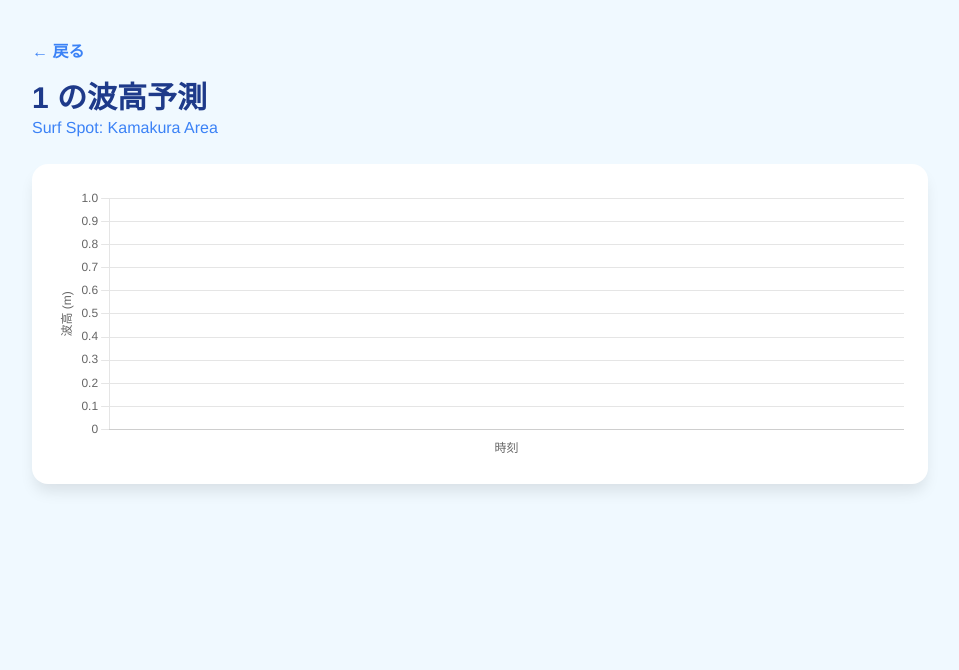
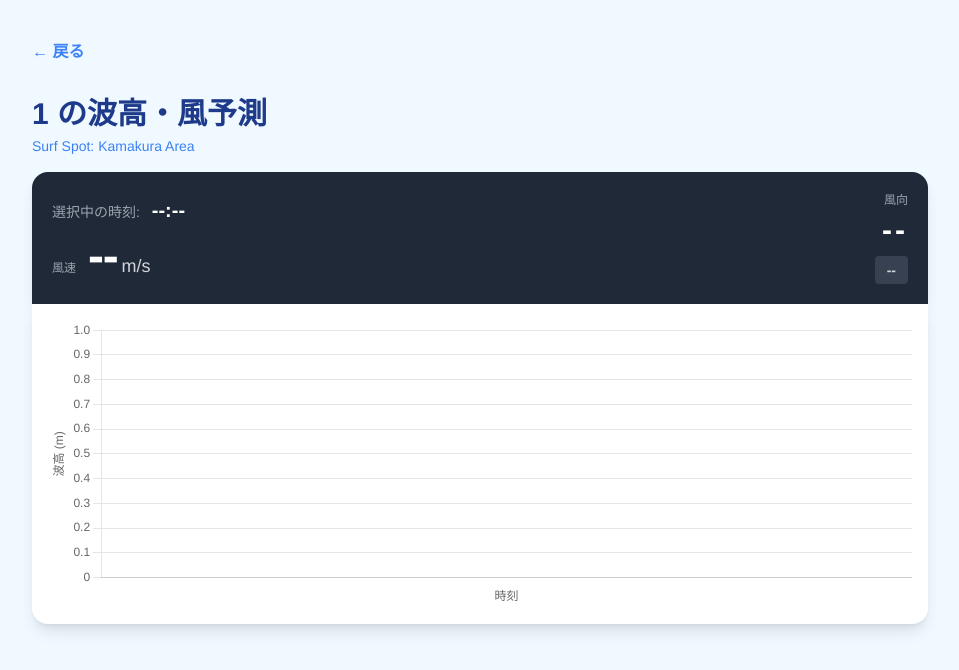
Before and after one commit to 202304700/my-wave-app, a Flask app: page /1 in a window 1280 px wide. Shown: the top 670 px of the page, without its empty margins (160-1119 px from the left). Run offline with Flask 3, Linux system fonts and the light colour scheme; data that the repository does not hold is empty; some libraries are stand-ins or nearby versions.

Commit message:
情報の見出し作成、風強さ向追加、さっきされてなかったから

```diff
--- a/app.py
+++ b/app.py
@@ -1,34 +1,61 @@
-from flask import Flask, render_template, redirect, url_for
+import os
+from flask import Flask, render_template
 import requests
-import json
 from datetime import datetime, timedelta
+from dotenv import load_dotenv
+
+# .envファイルから環境変数を読み込む
+load_dotenv()
 
 app = Flask(__name__)
 
 # 鎌倉の緯度経度
 lat = 35.3193
 lon = 139.5503
-api_key = "67901aaa-15eb-11f0-803a-0242ac130003-67901b04-15eb-11f0-803a-0242ac130003"  # Stormglass APIキーを入力
+
+# APIキーを環境変数から取得
+api_key = os.environ.get("STORMGLASS_API_KEY")
 url = "https://api.stormglass.io/v2/weather/point"
+
+# 風向きの角度からコンディション（オン/オフ）を判定する関数
+def get_wind_condition(deg):
+    if deg is None:
+        return "データなし"
+    if 315 <= deg or deg <= 45:
+        return "オフショア (良好)"
+    elif 135 <= deg <= 225:
+        return "オンショア (乱れ)"
+    else:
+        return "サイドショア"
+
+# 追加：角度(0~360度)を16方位（北、南東など）に変換する関数
+def get_cardinal_direction(deg):
+    if deg is None:
+        return "--"
+    dirs = ["北", "北北東", "北東", "東北東", "東", "東南東", "南東", "南南東",
+            "南", "南南西", "南西", "西南西", "西", "西北西", "北西", "北北西"]
+    ix = int((deg + 11.25) / 22.5)
+    return dirs[ix % 16]
 
 @app.route('/')
 def index():
-    # 今日から7日分の日付を生成
     today = datetime.today()
     dates = [today + timedelta(days=i) for i in range(7)]
-    # 日付をフォーマットしてリストに保存
     date_strings = [date.strftime('%Y-%m-%d') for date in dates]
     return render_template('index.html', dates=date_strings)
 
 @app.route('/<date>')
 def show_wave_info(date):
-    # Stormglass APIでデータを取得
+    # favicon.ico の自動リクエストを無視してエラーを防ぐ
+    if date == 'favicon.ico':
+        return "", 204
+
     params = {
         "lat": lat,
         "lng": lon,
-        "params": "waveHeight,swellHeight,windSpeed",
-        "start": f"{date}T00:00:00Z",  # 開始時間を指定（指定された日付の00:00:00）
-        "end": f"{date}T23:59:59Z"     # 終了時間を指定（指定された日付の23:59:59）
+        "params": "waveHeight,swellHeight,windSpeed,windDirection",
+        "start": f"{date}T00:00:00Z",
+        "end": f"{date}T23:59:59Z"
     }
 
     headers = {
@@ -39,22 +66,42 @@ def show_wave_info(date):
 
     wave_data = []
     time_data = []
+    wind_condition_data = []
+    wind_speed_data = []
+    wind_cardinal_data = [] # 方位データのリストを追加
 
     if response.status_code == 200:
         data = response.json()
 
         if "hours" in data:
             for hour_data in data["hours"]:
-                wave_data.append(hour_data['waveHeight']['sg'])  # SG（Stormglass）モデルの波の高さ
-                time_data.append(hour_data['time'])  # 時刻データ
+                wave_data.append(hour_data.get('waveHeight', {}).get('sg', 0))
+                time_data.append(hour_data['time'])
+
+                wind_deg = hour_data.get('windDirection', {}).get('sg')
+                wind_speed = hour_data.get('windSpeed', {}).get('sg', 0)
+
+                wind_condition_data.append(get_wind_condition(wind_deg))
+                wind_speed_data.append(wind_speed)
+                wind_cardinal_data.append(get_cardinal_direction(wind_deg)) # 方位を追加
 
             # タイムスタンプのフォーマット修正
             time_data = [datetime.strptime(hour, "%Y-%m-%dT%H:%M:%S%z").strftime("%H:%M") for hour in time_data]
 
     else:
         print(f"APIリクエスト失敗: {response.status_code}")
+        print(response.text)
 
-    return render_template('wave_info.html', wave_data=wave_data, time_data=time_data, date=date)
+    return render_template(
+        'wave_info.html',
+        wave_data=wave_data,
+        time_data=time_data,
+        wind_condition_data=wind_condition_data,
+        wind_speed_data=wind_speed_data,
+        wind_cardinal_data=wind_cardinal_data, # HTMLに渡す
+        date=date
+    )
 
 if __name__ == '__main__':
-    app.run(host='0.0.0.0', port=10000)
+    port = int(os.environ.get("PORT", 10000))
+    app.run(host='0.0.0.0', port=port)
--- a/static/css/style.css
+++ b/static/css/style.css
@@ -27,7 +27,6 @@ body {
     text-decoration: underline;
 }
 
-/* 前回の内容に以下を追記・統合 */
 
 body {
     background-color: #f0f9ff;
--- a/static/js/chart_script.js
+++ b/static/js/chart_script.js
@@ -1,17 +1,53 @@
+let myWaveChart = null;
+
 /**
  * 波の高さグラフを描画する関数
  * @param {Array} timeData - 時刻の配列
  * @param {Array} waveData - 波の高さの配列
+ * @param {Array} windSpeedData - 風速の配列 (今回追加)
+ * @param {Array} windConditionData - 風の状態の配列 (今回追加)
  */
-function renderWaveChart(timeData, waveData) {
+function updateDashboard(index, timeData, windSpeedData, windConditionData, windCardinalData) {
+    document.getElementById('display-time').innerText = timeData[index];
+    document.getElementById('display-wind-speed').innerText = windSpeedData[index];
+    document.getElementById('display-wind-cardinal').innerText = windCardinalData[index];
+
+    const conditionEl = document.getElementById('display-wind-condition');
+    const condition = windConditionData[index];
+    conditionEl.innerText = condition;
+
+    // コンディションによって文字色と背景色を変える
+    if (condition.includes('オフショア')) {
+        conditionEl.className = "inline-block text-sm font-bold px-3 py-1 rounded bg-blue-900 text-blue-300";
+    } else if (condition.includes('オンショア')) {
+        conditionEl.className = "inline-block text-sm font-bold px-3 py-1 rounded bg-red-900 text-red-300";
+    } else {
+        conditionEl.className = "inline-block text-sm font-bold px-3 py-1 rounded bg-gray-700 text-gray-300";
+    }
+}
+
+/**
+ * 波の高さグラフを描画する関数
+ */
+function renderWaveChart(timeData, waveData, windSpeedData, windConditionData, windCardinalData) {
     const ctx = document.getElementById('waveChart').getContext('2d');
 
-    // グラフにグラデーションをかける（上から下へ）
+    // 再描画時のバグ防止
+    if (myWaveChart) {
+        myWaveChart.destroy();
+    }
+
+    // 画面を開いた時、最初のデータ(朝0時のデータなど)をパネルに表示しておく
+    if (timeData.length > 0) {
+        updateDashboard(0, timeData, windSpeedData, windConditionData, windCardinalData);
+    }
+
+    // グラデーション設定（元のデザインを維持）
     const gradient = ctx.createLinearGradient(0, 0, 0, 400);
     gradient.addColorStop(0, 'rgba(54, 162, 235, 0.8)');
     gradient.addColorStop(1, 'rgba(54, 162, 235, 0.1)');
 
-    new Chart(ctx, {
+    myWaveChart = new Chart(ctx, {
         type: 'bar',
         data: {
             labels: timeData,
@@ -26,9 +62,18 @@ function renderWaveChart(timeData, waveData) {
         },
         options: {
             responsive: true,
-            maintainAspectRatio: false, // スマホで見やすくするために重要
+            maintainAspectRatio: false,
+            // グラフをなぞった時の処理（パネルを更新）
+            onHover: (event, activeElements) => {
+                if (activeElements.length > 0) {
+                    const index = activeElements[0].index;
+                    updateDashboard(index, timeData, windSpeedData, windConditionData, windCardinalData);
+                }
+            },
             plugins: {
-                legend: { display: false }
+                legend: { display: false },
+                // 吹き出し（ツールチップ）は非表示にする
+                tooltip: { enabled: false }
             },
             scales: {
                 y: {
--- a/templates/wave_info.html
+++ b/templates/wave_info.html
@@ -4,25 +4,42 @@
 <head>
     <meta charset="UTF-8">
     <meta name="viewport" content="width=device-width, initial-scale=1.0">
-    <title>{{ date }} の波の高さ情報</title>
+    <title>{{ date }} の波・風情報</title>
 
     <script src="https://cdn.tailwindcss.com"></script>
-
     <link rel="stylesheet" href="{{ url_for('static', filename='css/style.css') }}">
-
     <script src="https://cdn.jsdelivr.net/npm/chart.js"></script>
 </head>
 
 <body class="p-4 md:p-10">
     <div class="max-w-4xl mx-auto">
-        <a href="/" class="back-link">← 戻る</a>
+        <a href="/" class="back-link text-blue-500 hover:underline font-bold">← 戻る</a>
 
-        <header class="mb-6">
-            <h1 class="text-2xl md:text-3xl font-bold">{{ date }} の波高予測</h1>
-            <p class="text-blue-500">Surf Spot: Kamakura Area</p>
+        <header class="mb-4 mt-4">
+            <h1 class="text-2xl md:text-3xl font-bold text-blue-900">{{ date }} の波高・風予測</h1>
+            <p class="text-blue-500 text-sm mt-1">Surf Spot: Kamakura Area</p>
         </header>
 
-        <div class="chart-container" style="position: relative; height:40vh; width:100%">
+        <div class="bg-gray-800 text-white p-5 rounded-t-2xl shadow-lg mt-4 flex justify-between items-center">
+            <div>
+                <p class="text-sm text-gray-400 mb-1">選択中の時刻: <span id="display-time"
+                        class="font-bold text-white text-xl ml-2">--:--</span></p>
+                <div class="flex items-baseline mt-2">
+                    <span class="text-xs text-gray-400 mr-3">風速</span>
+                    <span id="display-wind-speed" class="text-5xl font-bold tracking-tight">--</span>
+                    <span class="text-lg ml-1 text-gray-300">m/s</span>
+                </div>
+            </div>
+            <div class="text-right">
+                <div class="text-xs text-gray-400 mb-1">風向</div>
+                <div id="display-wind-cardinal" class="text-3xl font-bold tracking-widest mb-2">--</div>
+                <div id="display-wind-condition"
+                    class="inline-block text-sm font-bold px-3 py-1 rounded bg-gray-700 text-gray-300">--</div>
+            </div>
+        </div>
+
+        <div class="chart-container rounded-b-2xl rounded-t-none mt-0 bg-white shadow-lg p-4"
+            style="position: relative; height:40vh; width:100%">
             <canvas id="waveChart"></canvas>
         </div>
     </div>
@@ -31,12 +48,14 @@
 
     <script>
         // Pythonから渡されたデータをJS変数に代入
-        // この部分はHTML内に書く必要があります（Jinja2が解釈するため）
         const timeData = {{ time_data | tojson }};
         const waveData = {{ wave_data | tojson }};
+        const windSpeedData = {{ wind_speed_data | tojson }};
+        const windConditionData = {{ wind_condition_data | tojson }};
+        const windCardinalData = {{ wind_cardinal_data | tojson }};
 
         // 外部ファイル(chart_script.js)の関数を呼び出す
-        renderWaveChart(timeData, waveData);
+        renderWaveChart(timeData, waveData, windSpeedData, windConditionData, windCardinalData);
     </script>
 </body>
 
```
Also changed, not shown: my-wave-app メモ.txt (+6 -2 lines), 2 other files.
